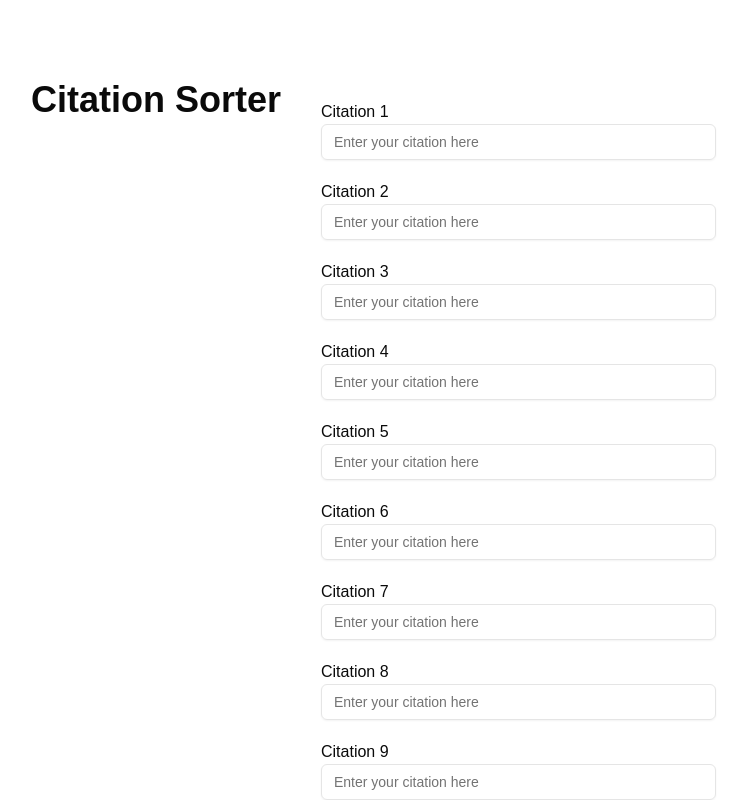
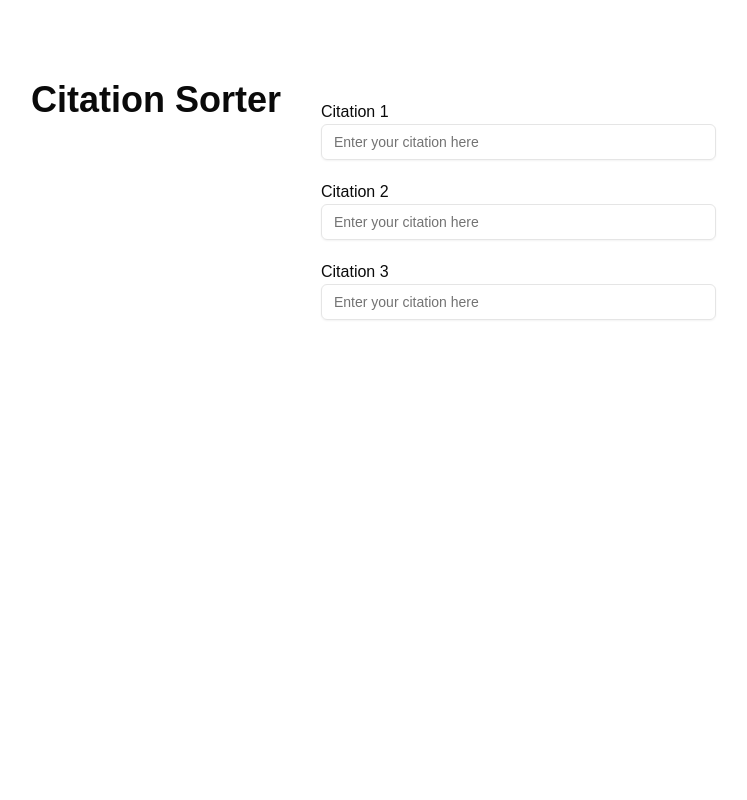
Before and after one commit to SamLo2200/ReferenceSorter, a Next.js app: page / in a window 1280 px wide. Shown: the top 800 px of the page, without its empty margins (194-941 px from the left). Built offline with nearby package versions, Linux system fonts and the light colour scheme.

Commit message:
added handleChange function

```diff
--- a/src/components/DymanicTable.tsx
+++ b/src/components/DymanicTable.tsx
@@ -4,34 +4,37 @@ import { useState } from "react";
 import { Input } from "@/components/ui/input";
 
 export default function DymanicTable() {
-  const [citationContent] = useState<string[]>([
+    const [citationContent, setCitationContent] = useState<string[]>([
         "test1",
         "test2",
         "test3",
-    "test3",
-    "test3",
-    "test3",
-    "test3",
-    "test3",
-    "test3",
-    "test3",
-    "test3",
-    "test3",
-    "test3",
-    "test3",
-    "test3",
-    "test3",
     ]);
     // const [citationCount, setCitationCount] = useState<number>(0);
+
+    const handleChange = (
+        index: number,
+        event: React.ChangeEvent<HTMLInputElement>
+    ) => {
+        const newCitationContent = [...citationContent];
+        newCitationContent[index] = event.target.value;
+        setCitationContent(newCitationContent);
+        console.log(newCitationContent);
+    };
 
     return (
         <div>
             {citationContent.map((citation: string, index: number) => {
                 return (
-          <div className="citationInsert flex flex-col my-5" key={index}>
+                    <div
+                        className="citationInsert flex flex-col my-5"
+                        key={index}>
                         <div>
                             <label>Citation {index + 1}</label>
-              <Input placeholder="Enter your citation here" />
+                            <Input
+                                placeholder="Enter your citation here"
+                                name="citation"
+                                onChange={(e) => handleChange(index, e)}
+                            />
                         </div>
                     </div>
                 );
```
Lines whose indentation alone changed are shown as unchanged.
